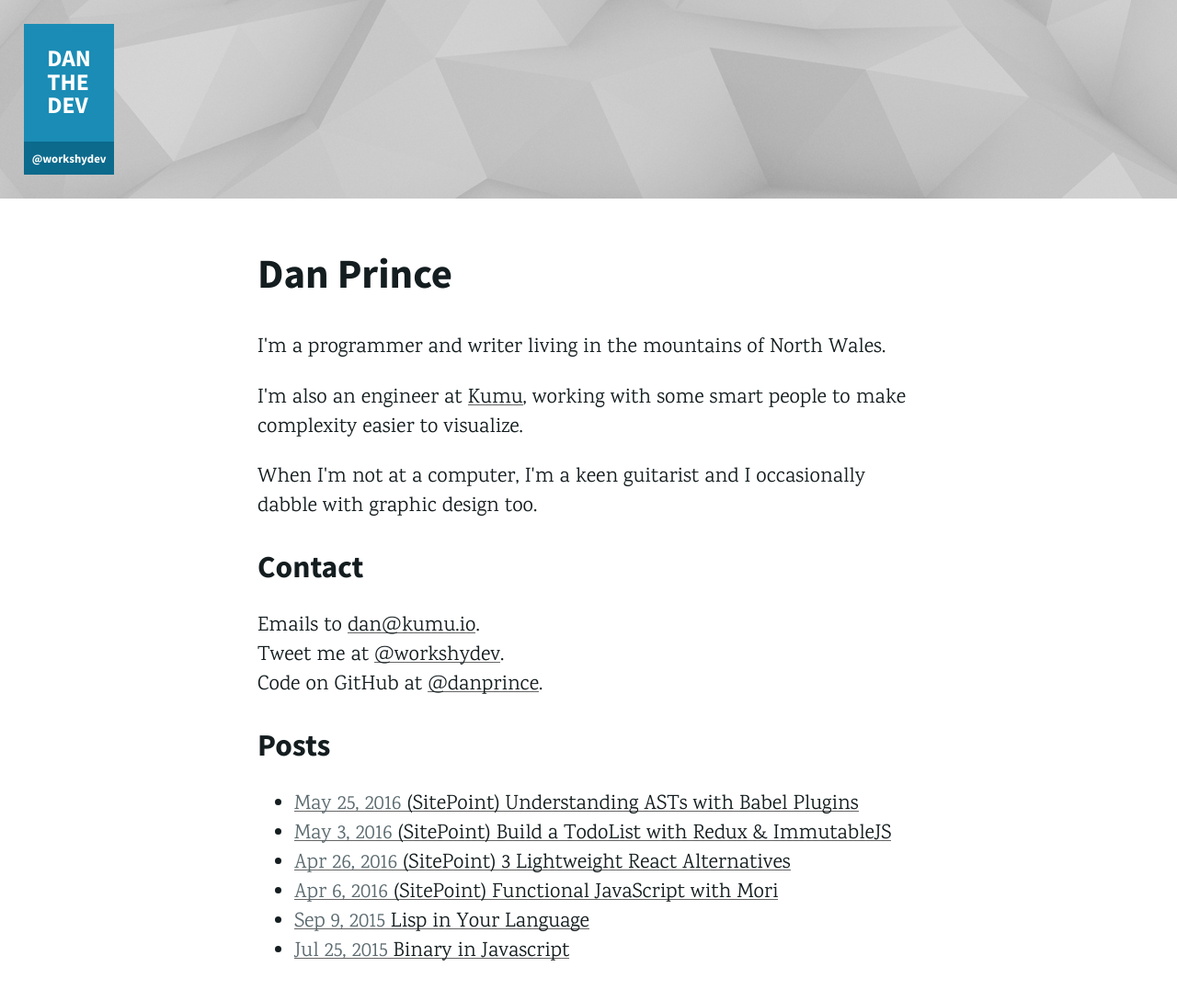
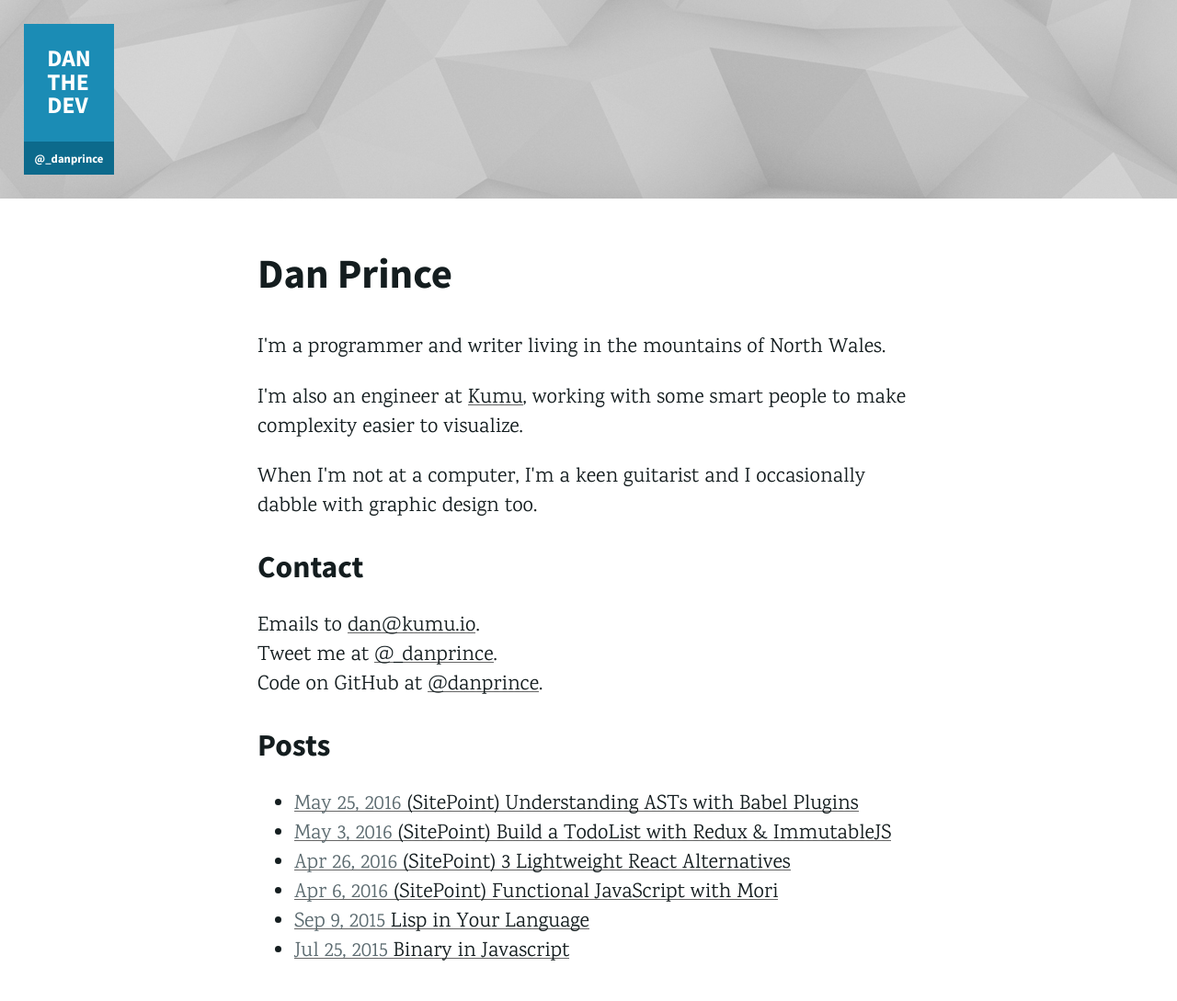
Before and after one commit to danprince/danthedev.com, a Jekyll site: the page built from index.html, in a window 1280 px wide. Shown: the whole page at 92% size. Built offline with Jekyll 4.4.1, drawn with Linux system fonts in a browser that asks for light colours.

Commit message:
update twitter handle

```diff
--- a/_config.yml
+++ b/_config.yml
@@ -3,7 +3,7 @@ title: danthedev
 baseurl: ""
 url: "https://danthedev.com"
 email: dan@kumu.io
-twitter_handle: workshydev
+twitter_handle: _danprince
 github_handle: danprince
 permalink: "/:year/:month/:day/:title"
 image:
```
